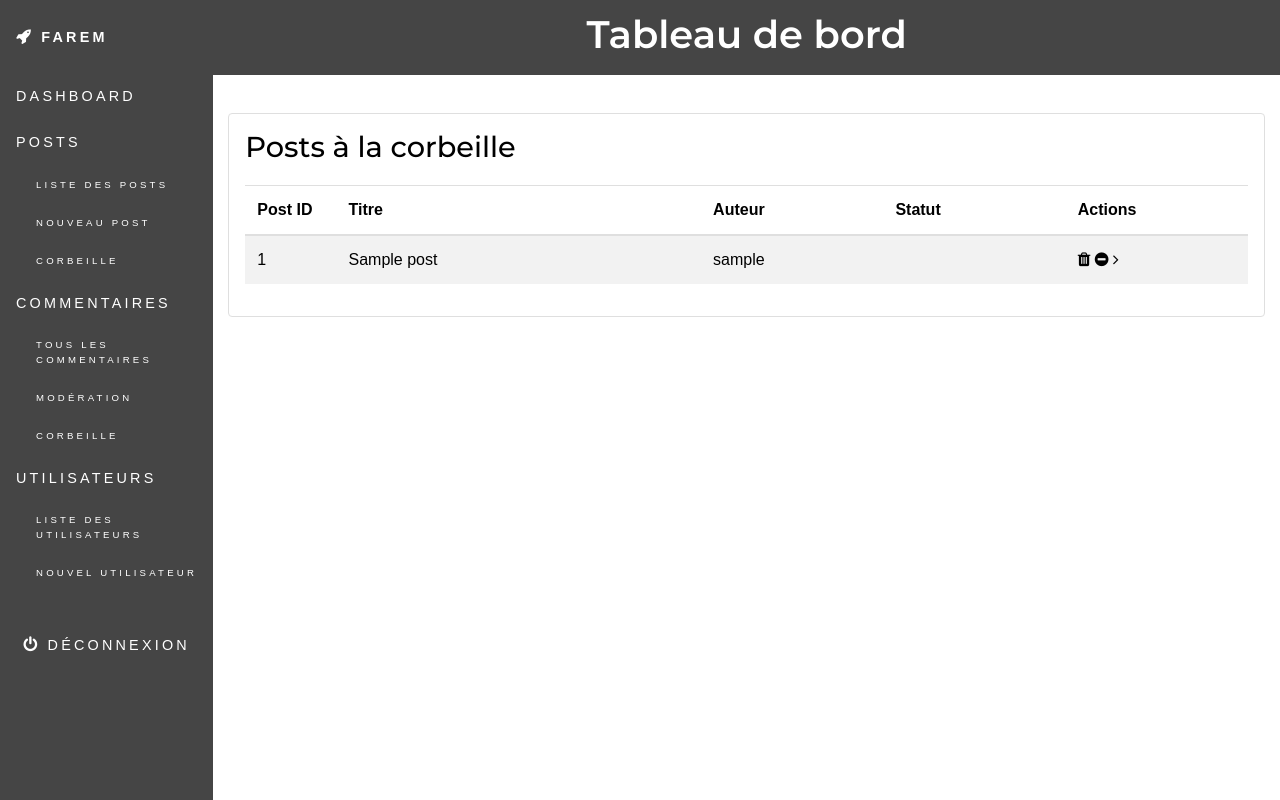
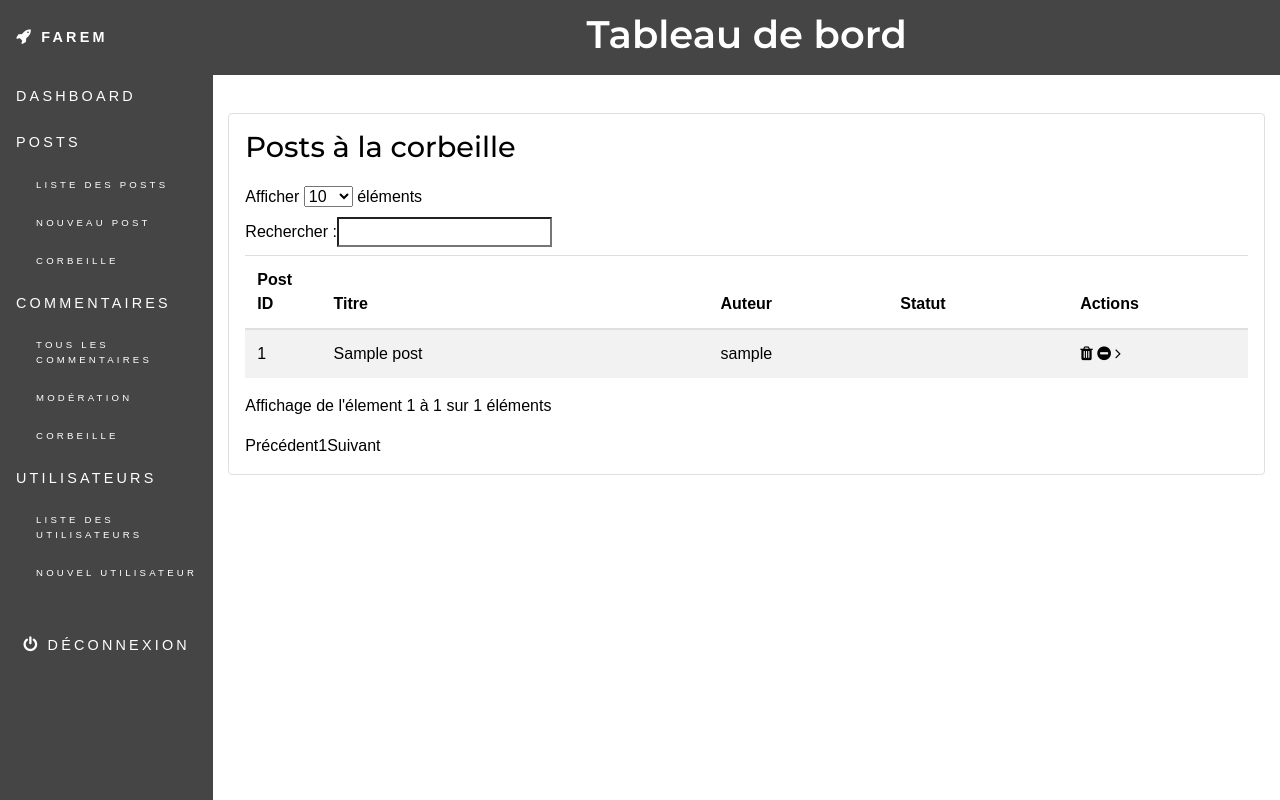
Before and after one commit to Balgr/blog, a PHP site: template app/views/backend/posts/index.html.twig in a window 1280 px wide. Run offline with PHP 8.4, Linux system fonts and the light colour scheme; the template is opened without the code that fills it: most values are stand-ins (such as "Sample title", 1, 10 or a date in 2020); some libraries are stand-ins or nearby versions.

Commit message:
Integration of Datatables, for pagination and ordering in the backend's tables

```diff
--- a/app/views/backend/comments/index.html.twig
+++ b/app/views/backend/comments/index.html.twig
@@ -25,7 +25,7 @@
                     </div> #}
                     {% if comments is not empty %}
                     <div class="table-responsive">
-                        <table class="table table-striped table-comments">
+                        <table class="table table-striped table-comments" id="table-comments">
                             <thead>
                             <tr>
                                 <th>ID</th>
--- a/app/views/backend/layout.html.twig
+++ b/app/views/backend/layout.html.twig
@@ -17,6 +17,7 @@
     <!-- Custom styles for this template -->
     <link href="/public/backend/css/style.css" rel="stylesheet">
     <link href="/public/backend/css/custom.css" rel="stylesheet">
+    <link href="/vendor/datatables/datatables/media/css/dataTables.bootstrap4.css" rel="stylesheet">
 
 </head>
 <body>
--- a/app/views/backend/posts/index.html.twig
+++ b/app/views/backend/posts/index.html.twig
@@ -24,7 +24,7 @@
                     </div> #}
                     {% if posts is not empty %}
                         <div class="table-responsive">
-                        <table class="table table-striped table-posts">
+                        <table class="table table-striped table-posts" id="table-posts">
                             <thead>
                             <tr>
                                 <th>Post ID</th>
--- a/app/views/backend/users/index.html.twig
+++ b/app/views/backend/users/index.html.twig
@@ -21,7 +21,7 @@
                     </div> #}
                     {% if users is not empty %}
                         <div class="table-responsive">
-                            <table class="table table-striped table-users">
+                            <table class="table table-striped table-users" id="table-users">
                                 <thead>
                                 <tr>
                                     <th>ID</th>
--- a/composer.json
+++ b/composer.json
@@ -6,6 +6,7 @@
       "twig/twig": "^2.5",
         "symfony/yaml": "^4.2",
         "codeguy/upload": "^1.3",
-        "ckeditor/ckeditor": "^4.11"
+        "ckeditor/ckeditor": "^4.11",
+        "datatables/datatables": "^1.10"
     }
 }
--- a/public/backend/css/custom.css
+++ b/public/backend/css/custom.css
@@ -113,3 +113,8 @@ body {
     table.table-users th:nth-of-type(4) {width:17%;}
     table.table-users th:nth-of-type(5) {width:13%;}
 }
+
+
+.dataTables_length, .table-posts_filter {
+    text-align: left;
+}
--- a/public/backend/js/custom.js
+++ b/public/backend/js/custom.js
@@ -8,3 +8,79 @@ $("#menu-toggle").click(function(e) {
     e.preventDefault();
     $("#wrapper").toggleClass("toggled");
 });
+
+
+$(document).ready( function () {
+    $('#table-users').DataTable( {
+        language: {
+            processing: "Traitement en cours...",
+            search: "Rechercher&nbsp;:",
+            lengthMenu: "Afficher _MENU_ &eacute;l&eacute;ments",
+            info: "Affichage de l'&eacute;lement _START_ &agrave; _END_ sur _TOTAL_ &eacute;l&eacute;ments",
+            infoEmpty: "Affichage de l'&eacute;lement 0 &agrave; 0 sur 0 &eacute;l&eacute;ments",
+            infoFiltered: "(filtr&eacute; de _MAX_ &eacute;l&eacute;ments au total)",
+            infoPostFix: "",
+            loadingRecords: "Chargement en cours...",
+            zeroRecords: "Aucun &eacute;l&eacute;ment &agrave; afficher",
+            emptyTable: "Aucune donnée disponible dans le tableau",
+            paginate: {
+                first: "Premier",
+                previous: "Pr&eacute;c&eacute;dent",
+                next: "Suivant",
+                last: "Dernier"
+            },
+            aria: {
+                sortAscending: ": activer pour trier la colonne par ordre croissant",
+                sortDescending: ": activer pour trier la colonne par ordre décroissant"
+            }
+        }
+    } );
+    $('#table-posts').DataTable( {
+        language: {
+            processing: "Traitement en cours...",
+            search: "Rechercher&nbsp;:",
+            lengthMenu: "Afficher _MENU_ &eacute;l&eacute;ments",
+            info: "Affichage de l'&eacute;lement _START_ &agrave; _END_ sur _TOTAL_ &eacute;l&eacute;ments",
+            infoEmpty: "Affichage de l'&eacute;lement 0 &agrave; 0 sur 0 &eacute;l&eacute;ments",
+            infoFiltered: "(filtr&eacute; de _MAX_ &eacute;l&eacute;ments au total)",
+            infoPostFix: "",
+            loadingRecords: "Chargement en cours...",
+            zeroRecords: "Aucun &eacute;l&eacute;ment &agrave; afficher",
+            emptyTable: "Aucune donnée disponible dans le tableau",
+            paginate: {
+                first: "Premier",
+                previous: "Pr&eacute;c&eacute;dent",
+                next: "Suivant",
+                last: "Dernier"
+            },
+            aria: {
+                sortAscending: ": activer pour trier la colonne par ordre croissant",
+                sortDescending: ": activer pour trier la colonne par ordre décroissant"
+            }
+        }
+    } );
+    $('#table-comments').DataTable(  {
+        language: {
+            processing: "Traitement en cours...",
+            search: "Rechercher&nbsp;:",
+            lengthMenu: "Afficher _MENU_ &eacute;l&eacute;ments",
+            info: "Affichage de l'&eacute;lement _START_ &agrave; _END_ sur _TOTAL_ &eacute;l&eacute;ments",
+            infoEmpty: "Affichage de l'&eacute;lement 0 &agrave; 0 sur 0 &eacute;l&eacute;ments",
+            infoFiltered: "(filtr&eacute; de _MAX_ &eacute;l&eacute;ments au total)",
+            infoPostFix: "",
+            loadingRecords: "Chargement en cours...",
+            zeroRecords: "Aucun &eacute;l&eacute;ment &agrave; afficher",
+            emptyTable: "Aucune donnée disponible dans le tableau",
+            paginate: {
+                first: "Premier",
+                previous: "Pr&eacute;c&eacute;dent",
+                next: "Suivant",
+                last: "Dernier"
+            },
+            aria: {
+                sortAscending: ": activer pour trier la colonne par ordre croissant",
+                sortDescending: ": activer pour trier la colonne par ordre décroissant"
+            }
+        }
+    } );
+});
--- a/public/frontend/css/custom.css
+++ b/public/frontend/css/custom.css
@@ -130,3 +130,8 @@ div.login-register-tab-list.nav > a {
     left: 50%;
     transform: translateX(-50%);
 }
+
+.blog-img img {
+    width: 100%;
+    max-height: 159.413px;
+}
```
Also changed, not shown: app/views/backend/scripts.html.twig (+4 -19 lines), README.md, 1 other file.
